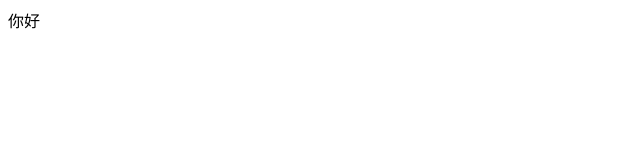
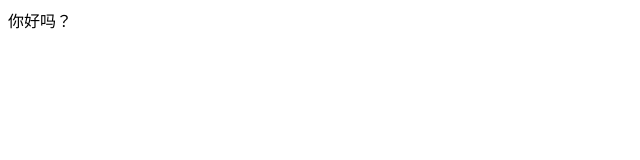
Before and after one commit to fly-body/vue, a plain HTML site: page index.html in a window 1280 px wide. Shown: the full height of the page, 0-640 px from the left. Drawn offline with Linux system fonts and the light colour scheme.

Commit message:
你好吗

```diff
--- a/index.html
+++ b/index.html
@@ -7,6 +7,6 @@
     <title>Document</title>
 </head>
 <body>
-    <div>你好</div>
+    <div>你好吗？</div>
 </body>
 </html>
```
